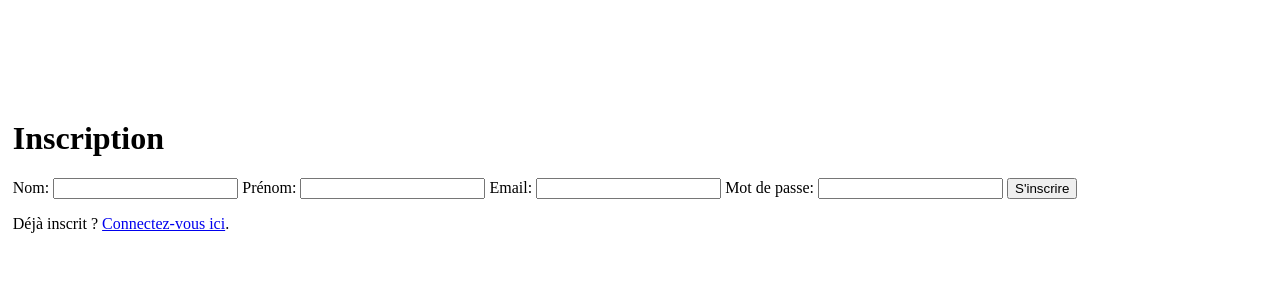
After one commit to SamanthaPPW/sae202, a PHP site: template view/inscription_view.php in a window 1280 px wide. The commit adds this page. Shown: the top 300 px of the page. Run offline with PHP 8.4, Linux system fonts and the light colour scheme; the template is opened without the code that fills it, so the values that code supplies are empty.

Commit message:
Ajout des pages concept, infos, connexion, inscription et accueil

```diff
--- a/view/accueil_view.php
+++ b/view/accueil_view.php
@@ -1,3 +1,7 @@
+<?php //A retirer plus tard
+require_once('autres_pages/menu.php');
+require_once('autres_pages/header.php');
+?>
 <div class="contenu">
 <h1>le site de la sae 202</h1>
 </div>
--- /dev/null
+++ b/view/concept_view.php
@@ -0,0 +1,3 @@
+<div class="contenu">
+
+</div>
--- /dev/null
+++ b/view/infos_view.php
@@ -0,0 +1,2 @@
+<div class="contenu">
+    <h1> Lorem ipsum dolor sit amet, consectetur adipisicing elit. Quos, eum odit libero itaque pariatur ea consequatur numquam nam quibusdam cumque? Adipisci eos corporis vero aliquam est minus architecto earum iure possimus natus quidem qui delectus, ipsum veritatis fuga quod repellat perferendis. Fugit iste voluptatibus beatae harum dolorem molestias at repudiandae?</h1>
--- /dev/null
+++ b/view/inscription_view.php
@@ -0,0 +1,24 @@
+<div class="contenu">
+    <h1>Inscription</h1>
+    <form method="post" action="/connexion/inscription">
+        <label for="nom">Nom:</label>
+        <input type="text" id="nom" name="nom" required>
+
+        <label for="prenom">Prénom:</label>
+        <input type="text" id="prenom" name="prenom" required>
+
+        <label for="email">Email:</label>
+        <input type="email" id="email" name="email" required>
+
+        <label for="password">Mot de passe:</label>
+        <input type="password" id="password" name="password" required>
+
+        <button type="submit">S'inscrire</button>
+    </form>
+
+    <?php if (isset($error_message)) : ?>
+        <p class="error"><?php echo htmlspecialchars($error_message); ?></p>
+    <?php endif; ?>
+
+    <p>Déjà inscrit ? <a href="/connexion">Connectez-vous ici</a>.</p>
+</div>
```
Also changed, not shown: view/connexion_view.php (added, +18 -0 lines).
